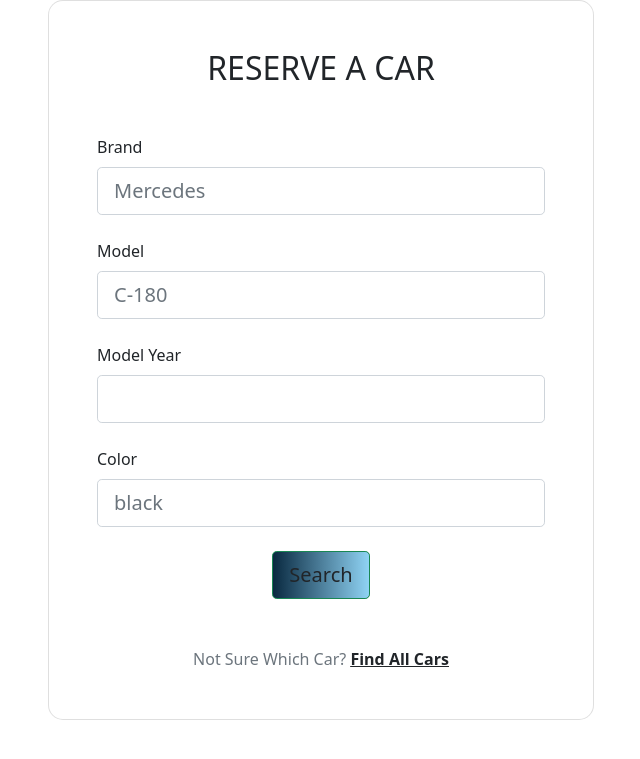
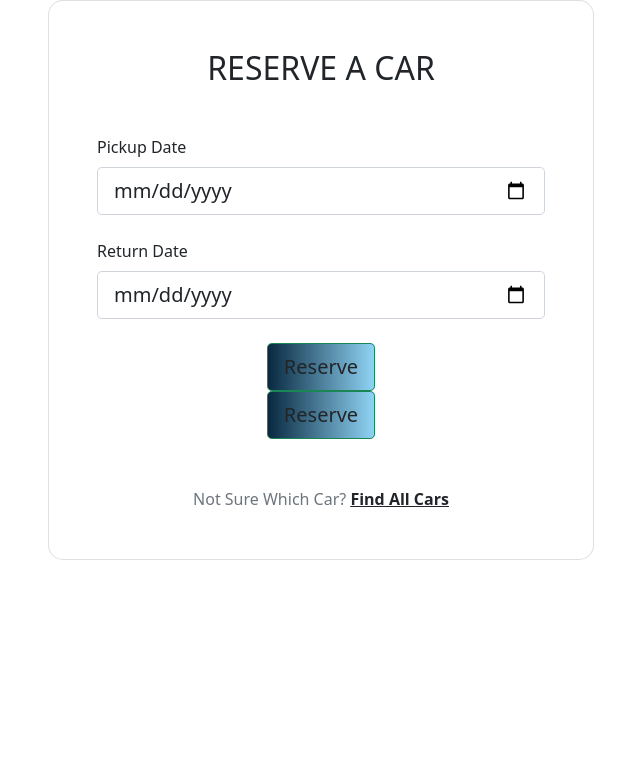
Before and after one commit to yehias21/Car-rental, a Python web app: template templates/customer/reserve.html in a window 1280 px wide. Shown: the top 759 px of the page, without its empty margins (319-959 px from the left). Run offline with Jinja, Linux system fonts and the light colour scheme; the template is opened without the code that fills it, so the values that code supplies are empty.

Commit message:
Uncompleted reserve car work.

```diff
--- a/auth.py
+++ b/auth.py
@@ -48,6 +48,7 @@ def login():
             session.clear()
             session['role'] = role
             session['username'] = user['username']
+            session['id'] = user['id']
             return redirect(url_for('auth.home'))
         flash(error)
     return render_template("auth/login.html")
--- a/carSQL.py
+++ b/carSQL.py
@@ -52,3 +52,6 @@ customer_payments = "select carid,reserve_date,amount,date " \
 car_status = "with out_of_service as(select plateid from status where %s::date between out_start and out_end) " \
              "select plateid,'active' as status from car where car.plateid not in (select * from out_of_service) " \
              "union (select plateid,'false' from out_of_service)"
+
+# customer:
+car_reserve = "insert into reservation (custid, carid, reserve_date, pickup_date, return_date, bill, paid) values (%s, %s, %s, %s, %s, %s, %s)"
--- a/templates/customer/reserve.html
+++ b/templates/customer/reserve.html
@@ -13,27 +13,21 @@
 
 
                                     <div class="form-outline mb-4">
-                                        <label class="form-label" for="form3Example1cg">Brand</label>
-                                        <input type="text" id="form3Example1cg" placeholder="Mercedes" class="form-control form-control-lg" name="brand" >
+                                        <label class="form-label" for="form3Example1cg">Pickup Date</label>
+                                        <input type="date" id="form3Example1cg" class="form-control form-control-lg" name="start_date" >
                                     </div>
 
                                     <div class="form-outline mb-4">
-                                        <label class="form-label" for="form3Example1cg">Model</label>
-                                        <input type="text" id="form3Example1cg" placeholder="C-180" class="form-control form-control-lg" name="model" >
-                                    </div>
-
-                                    <div class="form-outline mb-4">
-                                        <label class="form-label" for="form3Example1cg">Model Year</label>
-                                        <input type="number" id="form3Example1cg" class="form-control form-control-lg" name="model_year" min="1950" max="2022" step="1" >
-                                    </div>
-
-                                    <div class="form-outline mb-4">
-                                        <label class="form-label" for="form3Example3cg">Color</label>
-                                        <input type="text" id="form3Example3cg" placeholder="black" class="form-control form-control-lg" name="color" >
+                                        <label class="form-label" for="form3Example1cg">Return Date</label>
+                                        <input type="date" id="form3Example1cg" class="form-control form-control-lg" name="end_date" >
                                     </div>
 
                                     <div class="d-flex justify-content-center">
-                                        <button type="submit" class="btn btn-success btn-block btn-lg gradient-custom-4 text-body" name="register">Search</button>
+                                        <button type="submit" class="btn btn-success btn-block btn-lg gradient-custom-4 text-body" name="reserve_and_pay">Reserve</button>
+                                    </div>
+
+                                    <div class="d-flex justify-content-center">
+                                        <button type="submit" class="btn btn-success btn-block btn-lg gradient-custom-4 text-body" name="reserve_and_pay">Reserve</button>
                                     </div>
 
                                     <p class="text-center text-muted mt-5 mb-0">Not Sure Which Car? <a href="/car/cars" class="fw-bold text-body"><u>Find All Cars</u></a></p>
```
Also changed, not shown: customer.py (+18 -0 lines).
